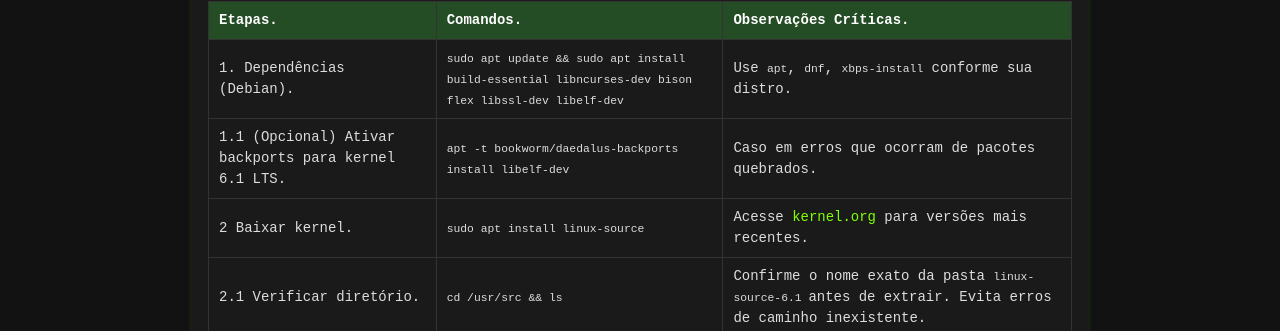
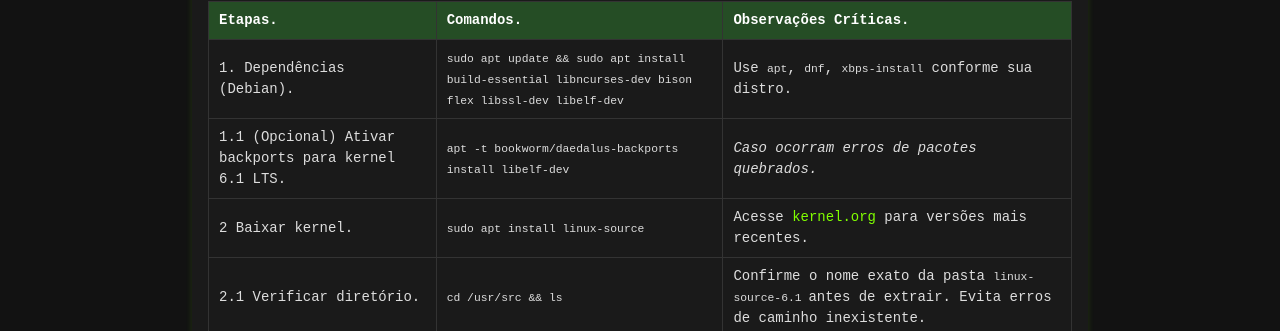
Before and after one commit to Piolinux/piolinux-site, a Jekyll site: the page built from _pages/_kernel/tabela-evergreen-como-compilar-o-kernel-linux.md, in a window 1280 px wide. Shown: the part 193-524 px from the top of the page. Built offline with Jekyll 4.4.1, drawn with Linux system fonts in a browser that asks for light colours.

Commit message:
Update tabela-evergreen-como-compilar-o-kernel-linux.md

```diff
--- a/_pages/_kernel/tabela-evergreen-como-compilar-o-kernel-linux.md
+++ b/_pages/_kernel/tabela-evergreen-como-compilar-o-kernel-linux.md
@@ -32,7 +32,7 @@ tags: [kernel, linux, compilacao, make, grub, xbps, apt, dnf, evergreen]
     <tr>
       <td data-label="Etapa">1.1 (Opcional) Ativar backports para kernel 6.1 LTS.</td>
       <td data-label="Comando"><code>apt -t bookworm/daedalus-backports install libelf-dev</code></td>
-      <td data-label="Observação Crítica">Caso em erros que ocorram de pacotes quebrados.</td>
+     <td data-label="Observação Crítica"><em>Caso ocorram erros de pacotes quebrados.</em></td>
     </tr>
     <tr>
       <td data-label="Etapa">2 Baixar kernel.</td>
```
